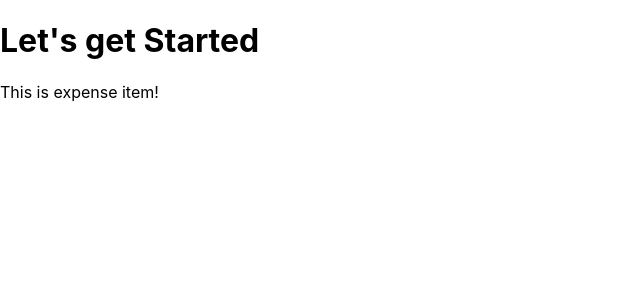
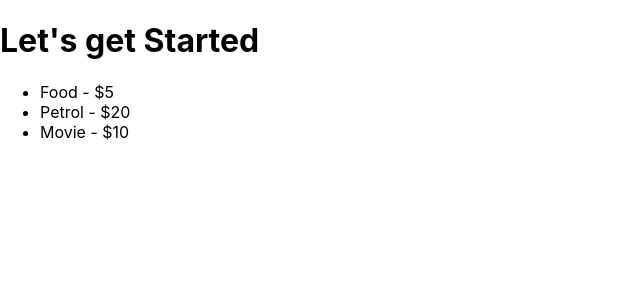
Before and after one commit to Jonathan5511/project-one, a React (Create React App) app: page / in a window 1280 px wide. Shown: the top 300 px of the page, without its empty margins (0-640 px from the left). Built offline with nearby package versions, Linux system fonts and the light colour scheme.

Commit message:
Added ul

```diff
--- a/src/Components/ExpenseItem.js
+++ b/src/Components/ExpenseItem.js
@@ -1,5 +1,12 @@
 function ExpenseItem(){
-    return <p>This is expense item!</p>
+    return( <ul>
+        <li>Food - $5</li>
+        <li>Petrol - $20</li>
+        <li>Movie - $10</li>
+    </ul>
+
+    );
+
 }
 
 export default ExpenseItem
```
